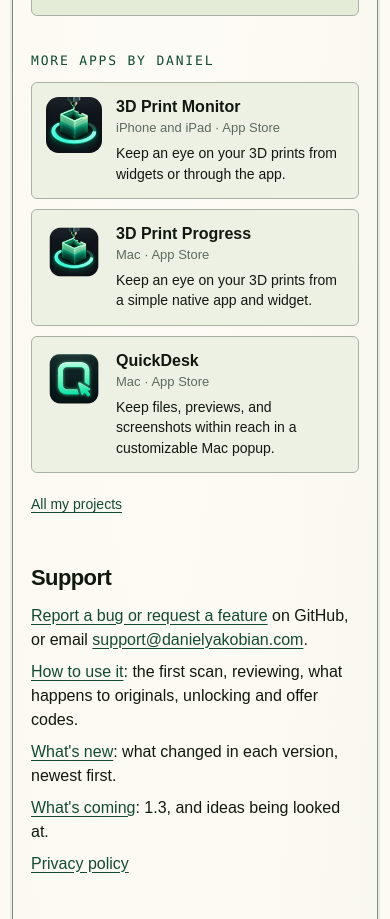
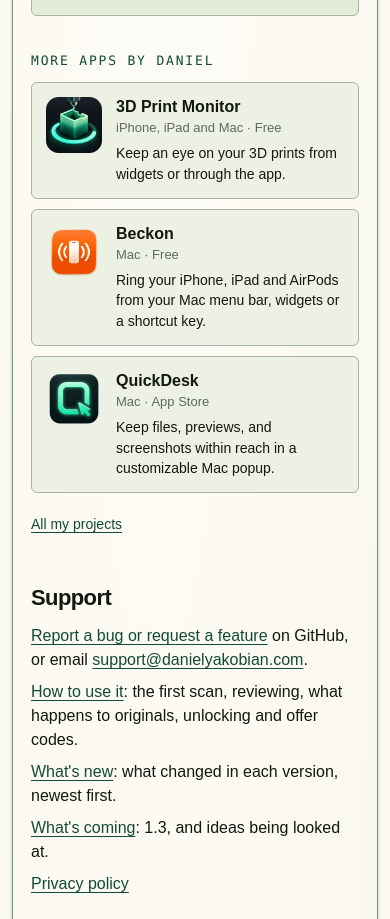
Before and after one commit to danielyaa5/danielyaa5.github.io, a plain HTML site: page cloud-media-shrinker/index.html in a window 390 px wide. Shown: the part 6133-7052 px from the top of the page. Drawn offline with Linux system fonts and the light colour scheme.

Commit message:
More apps: 3D Print Monitor is on iPhone, iPad and Mac, and Beckon replaces the removed 3D Print Progress listing

```diff
--- a/cloud-media-shrinker/index.html
+++ b/cloud-media-shrinker/index.html
@@ -153,8 +153,8 @@
       <aside class="c-more c-more-row" aria-labelledby="more-title-row">
         <h2 id="more-title-row">More apps by Daniel</h2>
         <ul class="c-apps">
-          <li><a class="c-app" data-app="3D Print Monitor" href="https://apps.apple.com/app/id6824940843?pt=125201749&ct=cms_more_apps&mt=8"><img class="c-app-icon ios" src="../assets/apps/3d-print-monitor.webp" width="56" height="56" alt="" loading="lazy"><span class="c-app-copy"><b>3D Print Monitor</b><small>iPhone and iPad · App Store</small><span class="c-app-line">Keep an eye on your 3D prints from widgets or through the app.</span></span></a></li>
-          <li><a class="c-app" data-app="3D Print Progress" href="https://apps.apple.com/app/id6824942458?pt=125201749&ct=cms_more_apps&mt=12"><img class="c-app-icon" src="../assets/apps/3d-print-progress.webp" width="56" height="56" alt="" loading="lazy"><span class="c-app-copy"><b>3D Print Progress</b><small>Mac · App Store</small><span class="c-app-line">Keep an eye on your 3D prints from a simple native app and widget.</span></span></a></li>
+          <li><a class="c-app" data-app="3D Print Monitor" href="https://apps.apple.com/app/id6824940843?pt=125201749&ct=cms_more_apps&mt=8"><img class="c-app-icon ios" src="../assets/apps/3d-print-monitor.webp" width="56" height="56" alt="" loading="lazy"><span class="c-app-copy"><b>3D Print Monitor</b><small>iPhone, iPad and Mac · Free</small><span class="c-app-line">Keep an eye on your 3D prints from widgets or through the app.</span></span></a></li>
+          <li><a class="c-app" data-app="Beckon" href="../beckon/"><img class="c-app-icon" src="../assets/beckon/icon.png" width="56" height="56" alt="" loading="lazy"><span class="c-app-copy"><b>Beckon</b><small>Mac · Free</small><span class="c-app-line">Ring your iPhone, iPad and AirPods from your Mac menu bar, widgets or a shortcut key.</span></span></a></li>
           <li><a class="c-app" data-app="QuickDesk" href="https://apps.apple.com/app/id6828018974?pt=125201749&ct=cms_more_apps&mt=12"><img class="c-app-icon" src="../assets/apps/quickdesk.webp" width="56" height="56" alt="" loading="lazy"><span class="c-app-copy"><b>QuickDesk</b><small>Mac · App Store</small><span class="c-app-line">Keep files, previews, and screenshots within reach in a customizable Mac popup.</span></span></a></li>
         </ul>
         <p class="c-more-all"><a href="../#work">All my projects</a></p>
```
Also changed, not shown: beckon/index.html (+1 -1 lines), tagtracker/index.html (+1 -1 lines).
